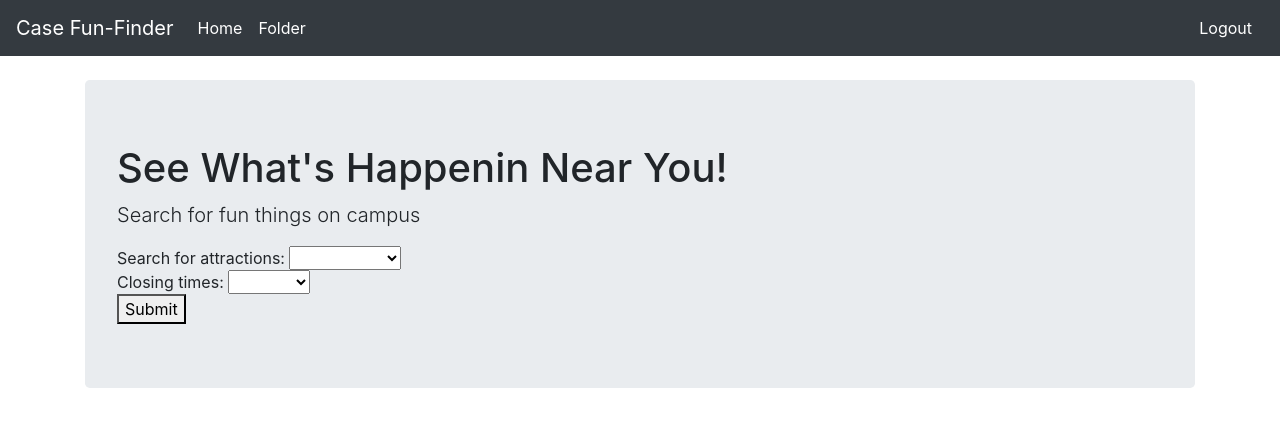
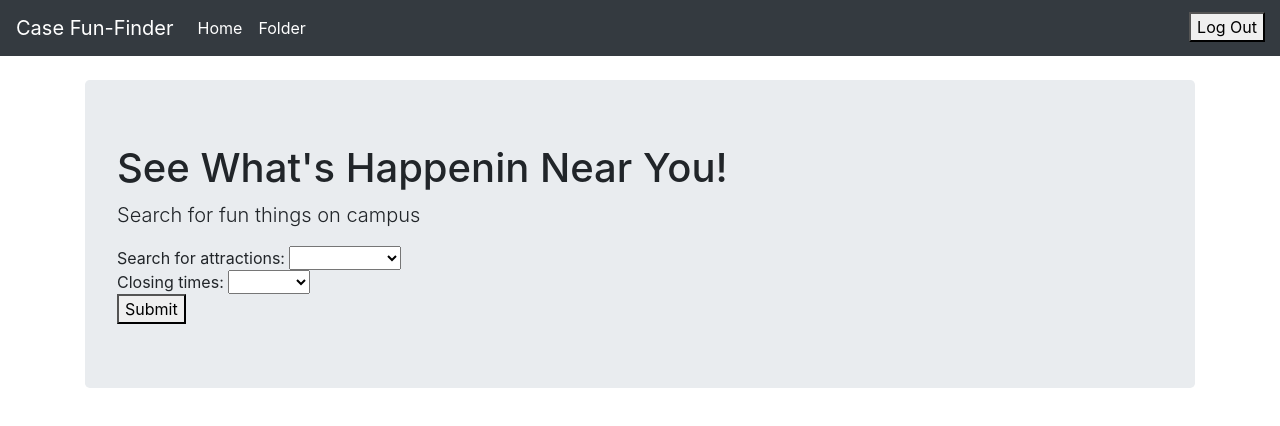
Before and after one commit to rjtennismaster/Case-FunFinder, a React (Create React App) app in the folder funfinder/client/: page /fun in a window 1280 px wide. Shown: the top 426 px of the page. Built offline with nearby package versions, Linux system fonts and the light colour scheme.

Commit message:
changed class components to functional

```diff
--- a/funfinder/client/src/App.css
+++ b/funfinder/client/src/App.css
@@ -49,3 +49,9 @@
   border: #282c34;
   margin-right: auto;
 }
+
+.logOutButton {
+  position: absolute;
+  right: 15px;
+  top: 12px;
+}
--- a/funfinder/client/src/App.js
+++ b/funfinder/client/src/App.js
@@ -2,8 +2,8 @@ import "./App.css";
 import FunFolder from "./FunFolder";
 import HomePage from "./HomePage";
 import "bootstrap/dist/css/bootstrap.css";
-import { Route } from "react-router-dom";
-import React, { Component } from "react";
+import { BrowserRouter as Router, Switch, Route } from "react-router-dom";
+import React, { Component, useState, useEffect } from "react";
 
 function App() {
   return (
--- a/funfinder/client/src/components/FunFolderBody.js
+++ b/funfinder/client/src/components/FunFolderBody.js
@@ -1,16 +1,17 @@
-import React, { Component } from "react";
+import React from "react";
 import DropDown from "./DropDown";
 
-export default class FunFolderBody extends Component {
-  render() {
+function FunFolderBody () {
+
     return (
-      <div role="main" class="container">
+      <div role="main" className="container">
         <div class="jumbotron">
           <h1>See What's Happenin Near You!</h1>
           <p class="lead">Search for fun things on campus</p>
           <DropDown />
         </div>
       </div>
-    );
-  }
+    )
 }
+
+export default FunFolderBody
--- a/funfinder/client/src/components/Navbar.js
+++ b/funfinder/client/src/components/Navbar.js
@@ -1,4 +1,5 @@
 import React from "react";
+import { Link } from 'react-router-dom'
 
 function Navbar() {
   return (
@@ -19,16 +20,12 @@ function Navbar() {
                 Folder
               </a>
             </li>
-            <li class="nav-item active position-right">
-              <a href="#" class="nav-link active">
-                Logout
-              </a>
-            </li>
           </ul>
         </div>
       </nav>
+      <button className = "logOutButton">Log Out</button>
     </div>
-  );
+  )
 }
 
-export default Navbar;
+export default Navbar
```
Also changed, not shown: funfinder/client/src/components/DropDown.js (+5 -5 lines), funfinder/client/src/components/HomeBody.js (+5 -5 lines), funfinder/client/src/queries.js (deleted, +0 -9 lines).
